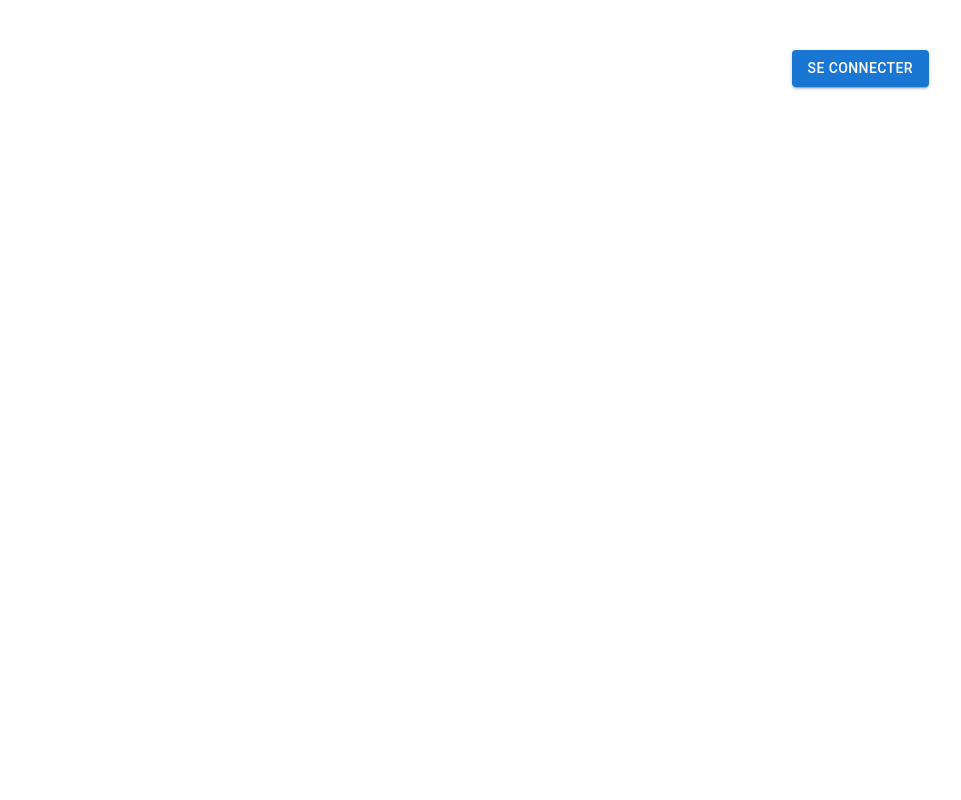
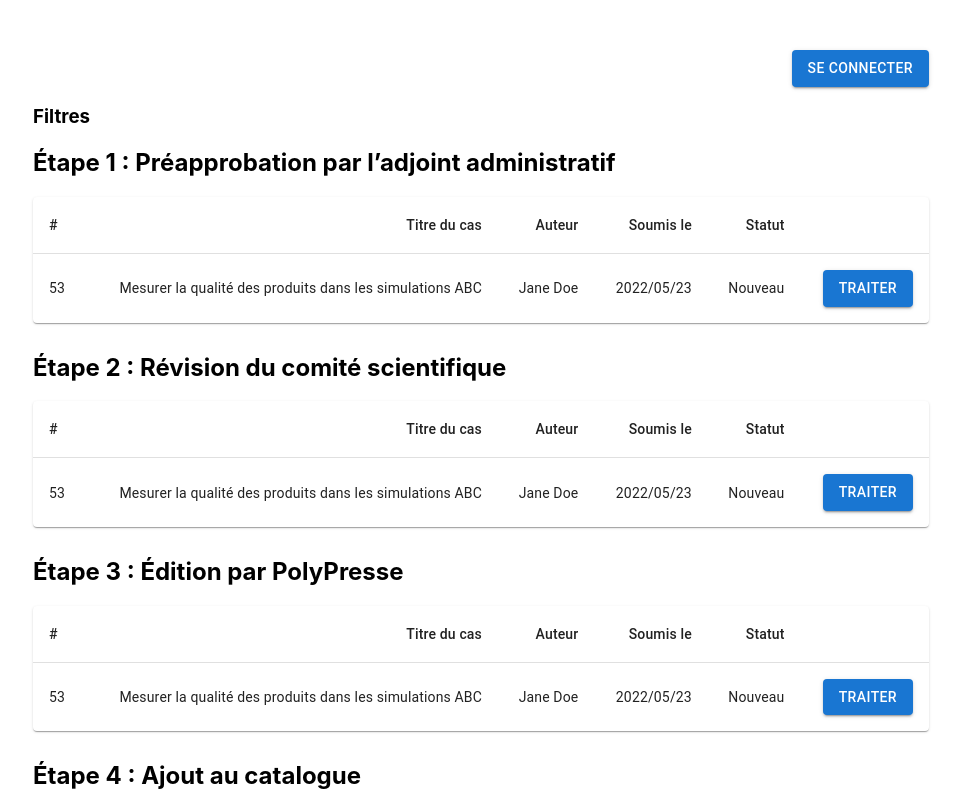
Before and after one commit to EdwardHealy00/Projet-LAC, a React (Create React App) app in the folder etude-cas/: page /approval in a window 1280 px wide. Before the commit this address had no page. Shown: the top 800 px of the page, without its empty margins (159-1120 px from the left). Built offline with nearby package versions, Linux system fonts and the light colour scheme.

Commit message:
added approval page

```diff
--- a/etude-cas/src/components/App.tsx
+++ b/etude-cas/src/components/App.tsx
@@ -7,6 +7,7 @@ import NavBar from './common/NavBar';
 import CollaborativeSpace from './collaborativeSpace/collaborativeSpace';
 import CaseStudy from './collaborativeSpace/caseStudy/CaseStudy';
 import DashboardPaidCase from './deputy/dashboard/dashboardPaidCase';
+import Approval from './deputy/approval/Approval';
 
 function App() {
   // const [count, setCount] = useState(0);
@@ -24,6 +25,7 @@ function App() {
           element={<CollaborativeSpace />}
         />
         <Route path="/dashboard" element={<DashboardPaidCase />} />
+        <Route path="/approval" element={<Approval />} />
         {/* <Route
           path="/espace-de-collaboration/etude-de-cas"
           element={<CaseStudy />}
--- /dev/null
+++ b/etude-cas/src/components/deputy/approval/Approval.tsx
@@ -0,0 +1,64 @@
+import React from "react";
+import { Case } from "../../../model/Case";
+import "../../../styles/Approval.scss";
+import CaseTable from "./CaseTable";
+
+function createData(
+  id_: number,
+  title: string,
+  author: string,
+  submitted: string,
+  status: string
+): Case {
+  return { id_, title, author, submitted, status };
+}
+
+const rowsStep1: Case[] = [
+  createData(
+    53,
+    "Mesurer la qualité des produits dans les simulations ABC",
+    "Jane Doe",
+    "2022/05/23",
+    "Nouveau"
+  ),
+];
+
+function Approval() {
+
+
+  return (
+    <div id="approvalPage">
+      <div id="filterStatus">
+        <b>
+          <h3>Filtres</h3>
+        </b>
+      </div>
+      <div className="stepApproval">
+        <b>
+          <h2>Étape 1 : Préapprobation par l’adjoint administratif</h2>
+        </b>
+        <CaseTable cases={rowsStep1} />
+      </div>
+      <div className="stepApproval">
+        <b>
+          <h2>Étape 2 : Révision du comité scientifique</h2>
+        </b>
+        <CaseTable cases={rowsStep1} />
+      </div>
+      <div className="stepApproval">
+        <b>
+          <h2>Étape 3 : Édition par PolyPresse</h2>
+        </b>
+        <CaseTable cases={rowsStep1} />
+      </div>
+      <div className="stepApproval">
+        <b>
+          <h2>Étape 4 : Ajout au catalogue</h2>
+        </b>
+        <CaseTable cases={rowsStep1} />
+      </div>
+    </div>
+  );
+}
+
+export default Approval;
--- /dev/null
+++ b/etude-cas/src/components/deputy/approval/CaseTable.tsx
@@ -0,0 +1,78 @@
+import * as React from "react";
+import Table from "@mui/material/Table";
+import TableBody from "@mui/material/TableBody";
+import TableCell from "@mui/material/TableCell";
+import TableContainer from "@mui/material/TableContainer";
+import TableHead from "@mui/material/TableHead";
+import TableRow from "@mui/material/TableRow";
+import Paper from "@mui/material/Paper";
+import Button from "@mui/material/Button";
+import { Case } from "../../../model/Case";
+
+interface CaseProp {
+    cases: Case[];
+}
+
+export default function CaseTable(rows: CaseProp) {
+
+  return (
+    <TableContainer component={Paper}>
+      <Table sx={{ minWidth: 650 }} aria-label="simple table">
+        <TableHead>
+          <TableRow>
+            <TableCell>#</TableCell>
+            <TableCell align="right">Titre du cas</TableCell>
+            <TableCell align="right">Auteur</TableCell>
+            <TableCell align="right">Soumis le</TableCell>
+            <TableCell align="right">Statut</TableCell>
+            <TableCell align="right"></TableCell>
+          </TableRow>
+        </TableHead>
+        <TableBody>
+          {rows.cases.map((row) => (
+            <TableRow
+              key={row.id_}
+              sx={{ "&:last-child td, &:last-child th": { border: 0 } }}
+            >
+              <TableCell component="th" scope="row">
+                {row.id_}
+              </TableCell>
+              <TableCell align="right">{row.title}</TableCell>
+              <TableCell align="right">{row.author}</TableCell>
+              <TableCell align="right">{row.submitted}</TableCell>
+              <TableCell align="right">{row.status}</TableCell>
+              <TableCell align="right">
+                <Button variant={getButtonVariant(row.status)}>
+                  {getButtonMessage(row.status)}
+                </Button>
+              </TableCell>
+            </TableRow>
+          ))}
+        </TableBody>
+      </Table>
+    </TableContainer>
+  );
+}
+
+function getButtonMessage(status: string): string {
+    switch (status) {
+      case "Nouveau":
+        return "Traiter";
+      case "Édité":
+        return "Ajouter";
+      default:
+        return "Faire un suivi";
+    }
+}
+
+function getButtonVariant(
+  status: string
+): "text" | "outlined" | "contained" | undefined {
+  switch (status) {
+    case "Nouveau":
+    case "Édité":
+      return "contained";
+    default:
+      return "outlined";
+  }
+}
--- /dev/null
+++ b/etude-cas/src/model/Case.tsx
@@ -0,0 +1,7 @@
+export interface Case {
+    id_: number;
+    title: string;
+    author: string;
+    submitted: string;
+    status: string;
+}
--- /dev/null
+++ b/etude-cas/src/styles/Approval.scss
@@ -0,0 +1,12 @@
+#approvalPage {
+    width: 100%;
+
+    #filterStatus {
+        width: 100%;
+        text-align: left;
+    }
+
+    .stepApproval {
+        margin-bottom: 30px;
+    }
+}
```
